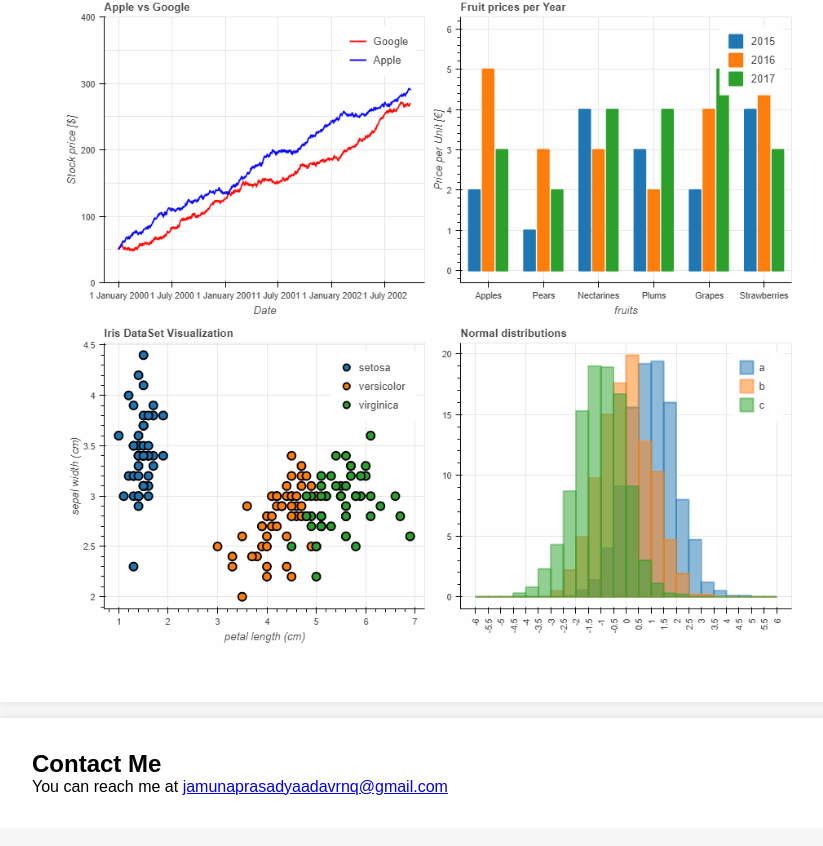
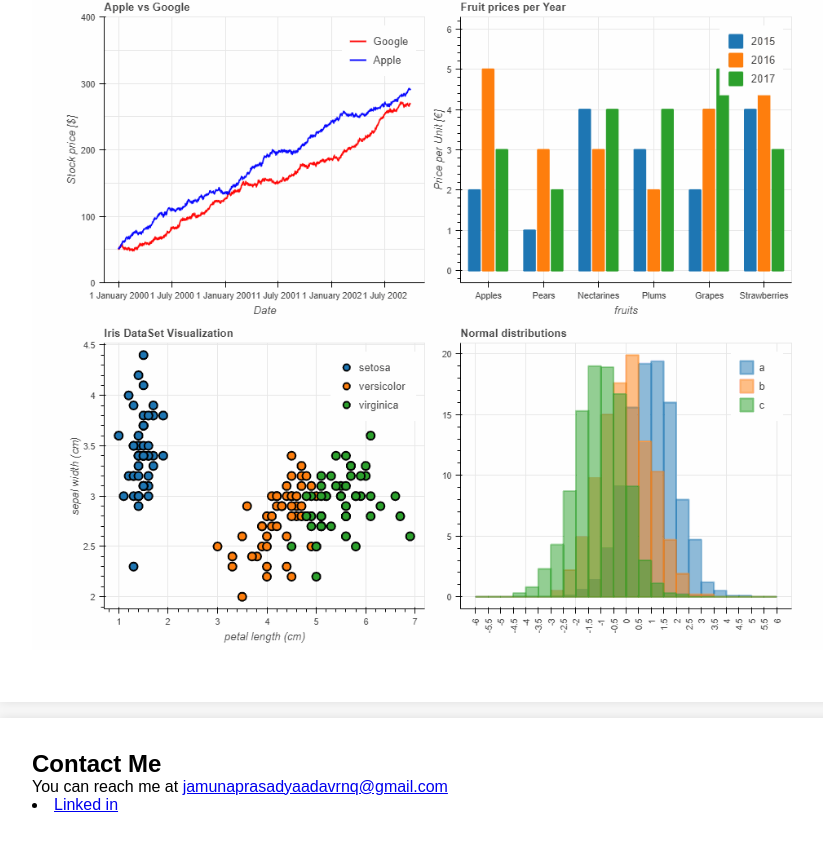
Before and after one commit to Jamunayadav/Resume, a plain HTML site: page index.html in a window 1280 px wide. Shown: the part 2218-3064 px from the top of the page, without its empty margins (208-1031 px from the left). Drawn offline with Linux system fonts and the light colour scheme.

Commit message:
Update index.html

```diff
--- a/index.html
+++ b/index.html
@@ -80,6 +80,7 @@
     <section id="contact">
         <h2>Contact Me</h2>
         <p>You can reach me at <a href="mailto:jamunaprasadyaadavrnq@gmail.com">jamunaprasadyaadavrnq@gmail.com</a></p>
+        <li><a href="https://www.linkedin.com/in/jamunayadav/">Linked in</a></li>
         <p></p>
     </section>
 </body>
```
